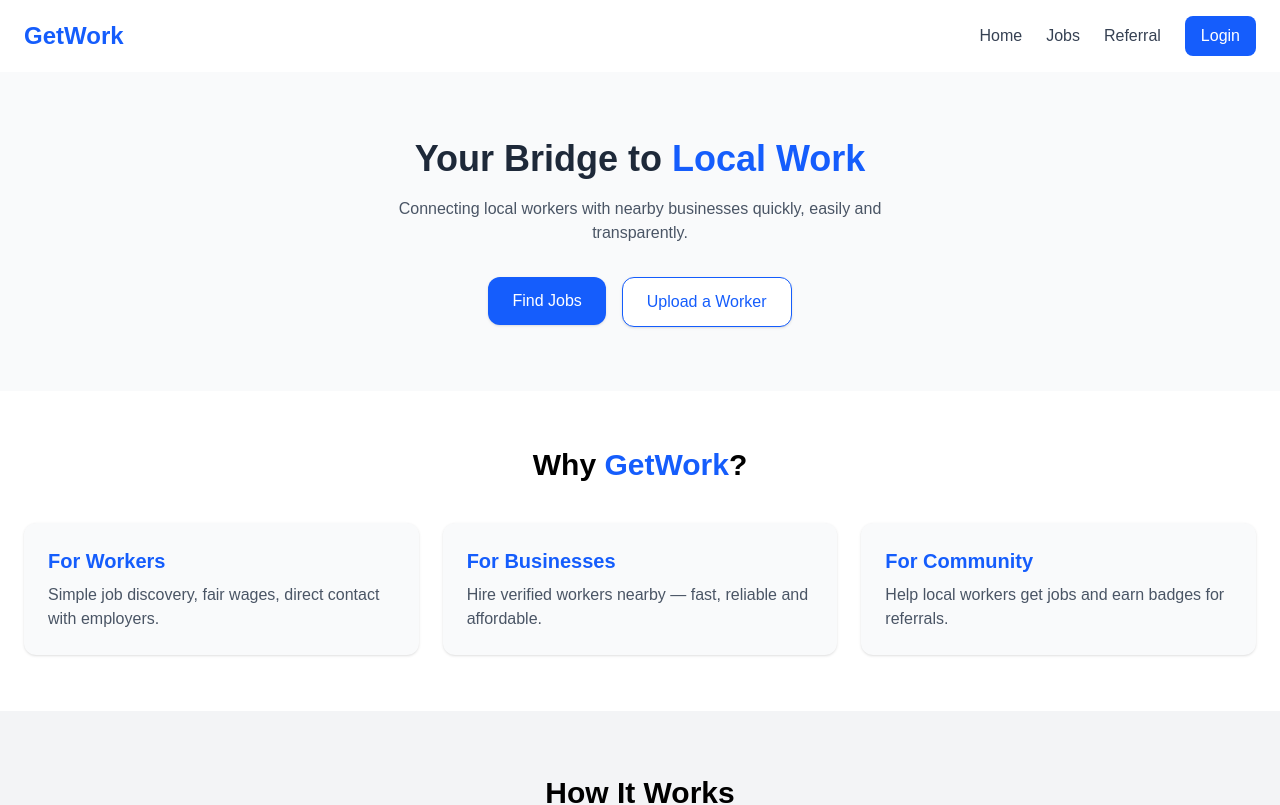
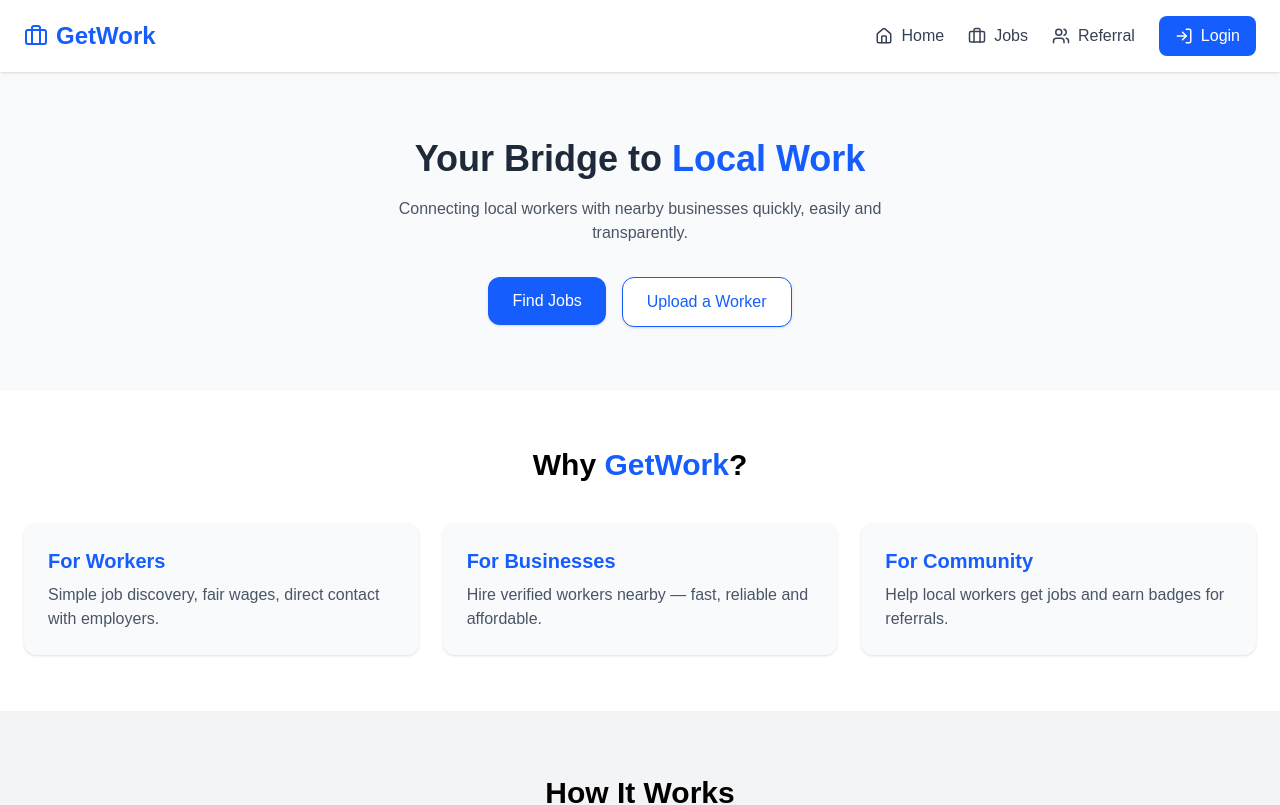
Before and after one commit to ShraddhanandKhot/GetWork, a Next.js app: page / in a window 1280 px wide. Shown: the top 805 px of the page. Built offline with nearby package versions, Linux system fonts and the light colour scheme.

Commit message:
icons added in nvabar

```diff
--- a/app/components/Navbar.tsx
+++ b/app/components/Navbar.tsx
@@ -2,68 +2,71 @@
 import Link from "next/link";
 import { useState } from "react";
 import { useAuth } from "../context/AuthContext";
+import { Home, Briefcase, Users, LayoutDashboard, Building2, LogIn, LogOut, Menu, X } from "lucide-react";
 
 export default function Navbar() {
   const [open, setOpen] = useState(false);
   const { isLoggedIn, role, logout } = useAuth();
 
   return (
-    <nav className="bg-white shadow-sm px-6 py-4 flex justify-between items-center">
+    <nav className="bg-white shadow-sm px-6 py-4 flex justify-between items-center relative z-50">
 
       {/* Logo */}
       <Link href="/">
-        <h1 className="text-2xl font-bold text-blue-600 cursor-pointer">
-          GetWork
+        <h1 className="text-2xl font-bold text-blue-600 cursor-pointer flex items-center gap-2">
+          <Briefcase className="text-blue-600" /> GetWork
         </h1>
       </Link>
 
       {/* Menu Icon (Mobile) */}
       <button
-        className="md:hidden text-2xl"
+        className="md:hidden text-gray-700"
         onClick={() => setOpen(!open)}
       >
-        ☰
+        {open ? <X size={28} /> : <Menu size={28} />}
       </button>
 
       {/* Links */}
       <div
         className={`${open ? "block" : "hidden"
-          } md:flex md:items-center md:gap-6 absolute md:static bg-white left-0 w-full md:w-auto top-16 md:top-auto p-6 md:p-0 shadow md:shadow-none`}
+          } md:flex md:items-center md:gap-6 absolute md:static bg-white left-0 w-full md:w-auto top-16 md:top-auto p-6 md:p-0 shadow-lg md:shadow-none border-t md:border-none border-gray-100`}
       >
-        <Link href="/" className="block py-2 md:py-0 text-gray-700">Home</Link>
-        <Link href="/jobs" className="block py-2 md:py-0 text-gray-700">
-          Jobs
+        <Link href="/" className="flex items-center gap-2 py-3 md:py-0 text-gray-700 hover:text-blue-600 transition-colors">
+          <Home size={18} /> Home
+        </Link>
+        <Link href="/jobs" className="flex items-center gap-2 py-3 md:py-0 text-gray-700 hover:text-blue-600 transition-colors">
+          <Briefcase size={18} /> Jobs
         </Link>
 
-        <Link href="/referral" className="block py-2 md:py-0 text-gray-700">
-          Referral
+        <Link href="/referral" className="flex items-center gap-2 py-3 md:py-0 text-gray-700 hover:text-blue-600 transition-colors">
+          <Users size={18} /> Referral
         </Link>
 
         {isLoggedIn ? (
           <>
             {role === "worker" && (
-              <Link href="/worker" className="block py-2 md:py-0 text-gray-700">
-                Worker Dashboard
+              <Link href="/worker" className="flex items-center gap-2 py-3 md:py-0 text-gray-700 hover:text-blue-600 transition-colors">
+                <LayoutDashboard size={18} /> Worker Dashboard
               </Link>
             )}
 
             {role === "organization" && (
-              <Link href="/organization" className="block py-2 md:py-0 text-gray-700">
-                Organization Dashboard
+              <Link href="/organization" className="flex items-center gap-2 py-3 md:py-0 text-gray-700 hover:text-blue-600 transition-colors">
+                <Building2 size={18} /> Organization Dashboard
               </Link>
             )}
 
             <button
               onClick={logout}
-              className="mt-2 md:mt-0 px-4 py-2 bg-red-600 text-white rounded-lg hover:bg-red-700 transition-colors"
+              className="flex items-center gap-2 mt-4 md:mt-0 px-4 py-2 bg-red-600 text-white rounded-lg hover:bg-red-700 transition-colors w-full md:w-auto justify-center"
             >
-              Logout
+              <LogOut size={18} /> Logout
             </button>
           </>
         ) : (
-          <Link href="/login">
-            <button className="mt-2 md:mt-0 px-4 py-2 bg-blue-600 text-white rounded-lg">
-              Login
+          <Link href="/login" className="block mt-4 md:mt-0">
+            <button className="flex items-center gap-2 px-4 py-2 bg-blue-600 text-white rounded-lg hover:bg-blue-700 transition-colors w-full md:w-auto justify-center">
+              <LogIn size={18} /> Login
             </button>
           </Link>
         )}
```
